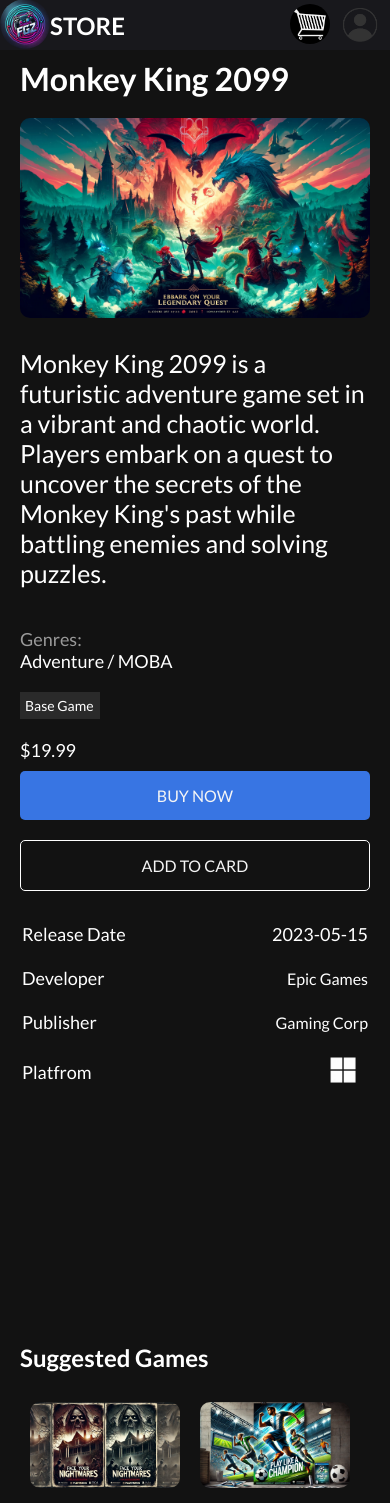
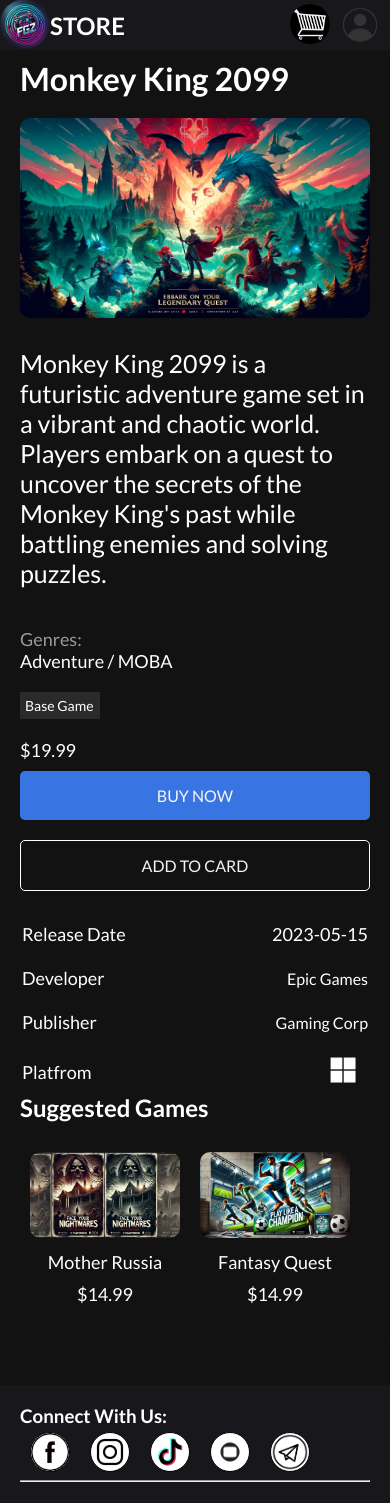
Before and after one commit to PhamHoaiTan/Single-Page, a React (Create React App) app in the folder web-game/: page /product/1 in a window 390 px wide. Shown: the top 1503 px of the page. Built offline with nearby package versions, Linux system fonts and the light colour scheme.

Commit message:
update css

```diff
--- a/web-game/src/Pages/Details/ProductDetail.css
+++ b/web-game/src/Pages/Details/ProductDetail.css
@@ -115,6 +115,6 @@
     flex-direction: column;
   }
   .suggestion{
-    margin-top: 100%;
+    margin-top: 100px;
   }
 }
--- a/web-game/src/Pages/Details/ProductDetail.jsx
+++ b/web-game/src/Pages/Details/ProductDetail.jsx
@@ -40,8 +40,8 @@ function ProductDetail() {
   useEffect(() => {
     const handleScroll = () => {
       const detailRightid = document.getElementById("detailRight");
+      if (window.innerWidth > 600) {
       const scrollY = window.scrollY;
-      if (window.innerWidth > 600) {
         if (scrollY < topSuggest - heightDetailRight) {
           detailRightid.style.position = "fixed";
           detailRightid.style.top = "20%";
@@ -55,11 +55,8 @@ function ProductDetail() {
         detailRightid.style.position = "static";
       }
     };
-
-    console.log(1)
     window.addEventListener("scroll", handleScroll);
     return () => {
-      console.log(2)
       window.removeEventListener("scroll", handleScroll);
     };
   }, [widthContain, topSuggest, heightDetailRight]);
```
